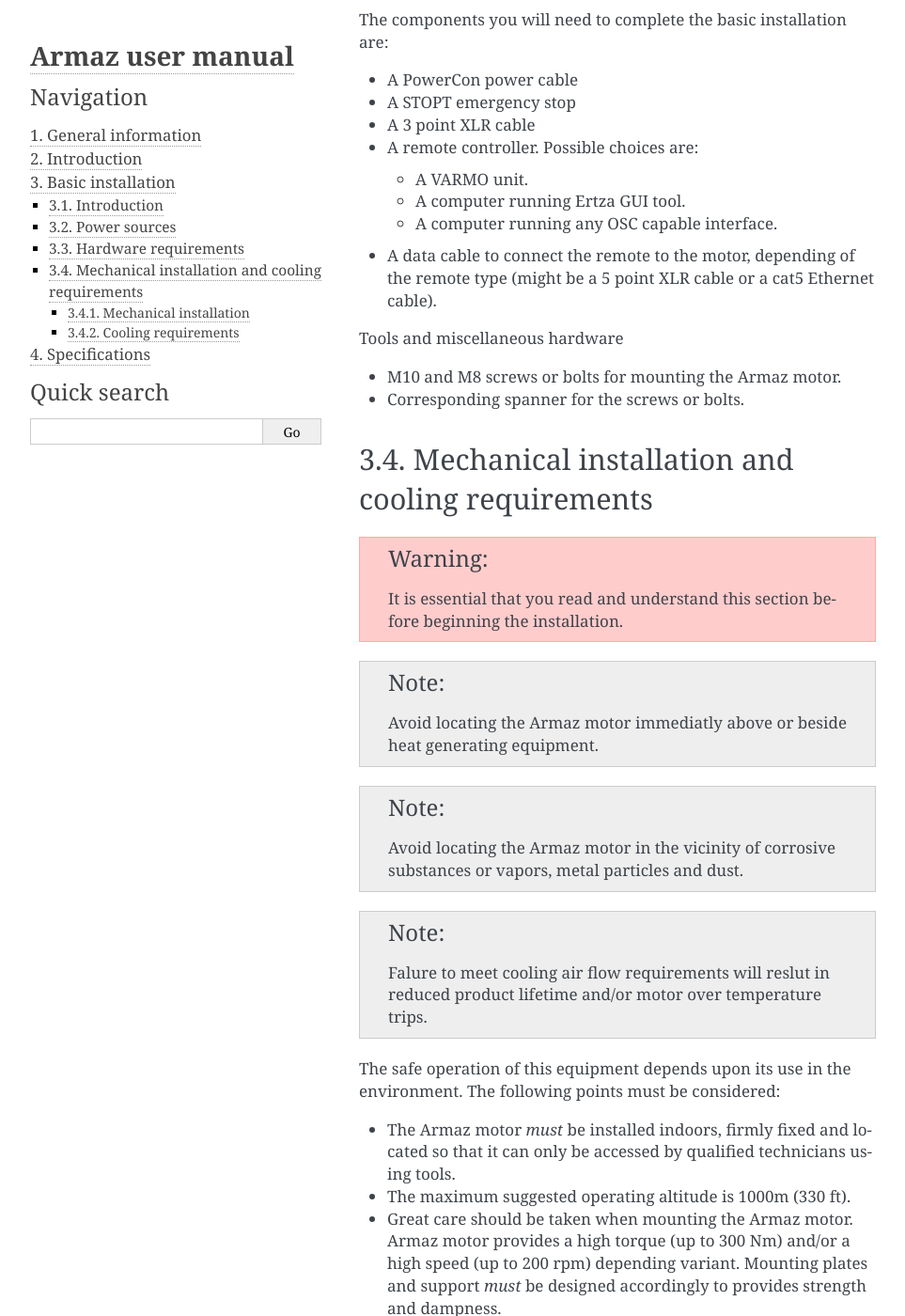
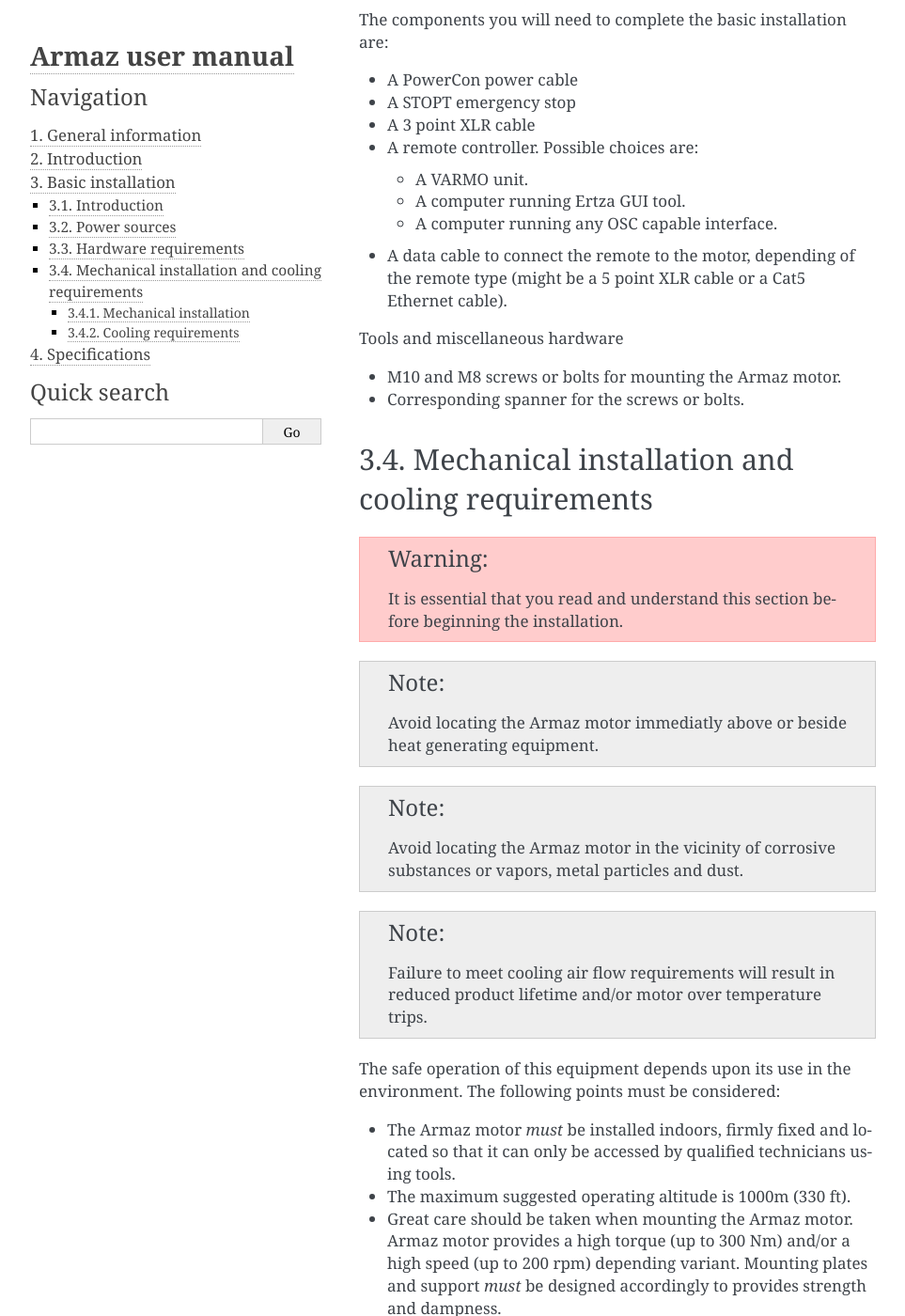
Before and after one commit to exmachina-dev/armaz-doc, a Sphinx documentation site: the page built from source/03-basic-installation.rst, in a window 1280 px wide and 1400 px high, scrolled down 575 px. Shown: the whole window at 94% size, without its empty margins (148-1111 px from the left). Built offline with Sphinx 7.4.7, drawn with Linux system fonts in a browser that asks for light colours; some of the changed text lies outside the part shown.

Commit message:
Small fixes

```diff
--- a/source/03-basic-installation.rst
+++ b/source/03-basic-installation.rst
@@ -28,7 +28,7 @@ The components you will need to complete the basic installation are:
   * A computer running any OSC capable interface.
 
 * A data cable to connect the remote to the motor, depending of the remote type
-  (might be a 5 point XLR cable or a cat5 Ethernet cable).
+  (might be a 5 point XLR cable or a Cat5 Ethernet cable).
 
 Tools and miscellaneous hardware
 
@@ -47,7 +47,7 @@ Mechanical installation and cooling requirements
 .. note:: Avoid locating the Armaz motor in the vicinity of corrosive
     substances or vapors, metal particles and dust.
 
-.. note:: Falure to meet cooling air flow requirements will reslut in reduced
+.. note:: Failure to meet cooling air flow requirements will result in reduced
     product lifetime and/or motor over temperature trips.
 
 The safe operation of this equipment depends upon its use in the environment.
```
Also changed, not shown: other parts of source/03-basic-installation.rst (+1 -1 lines).
